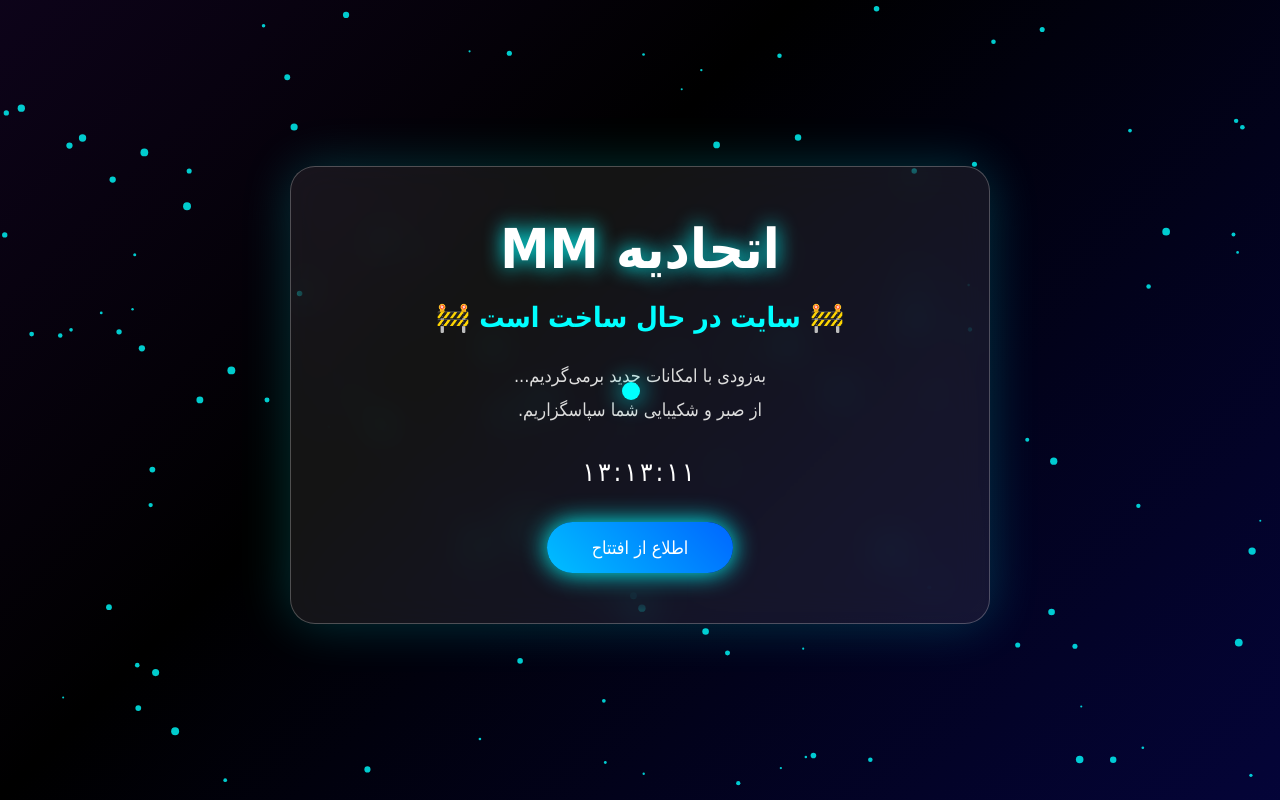
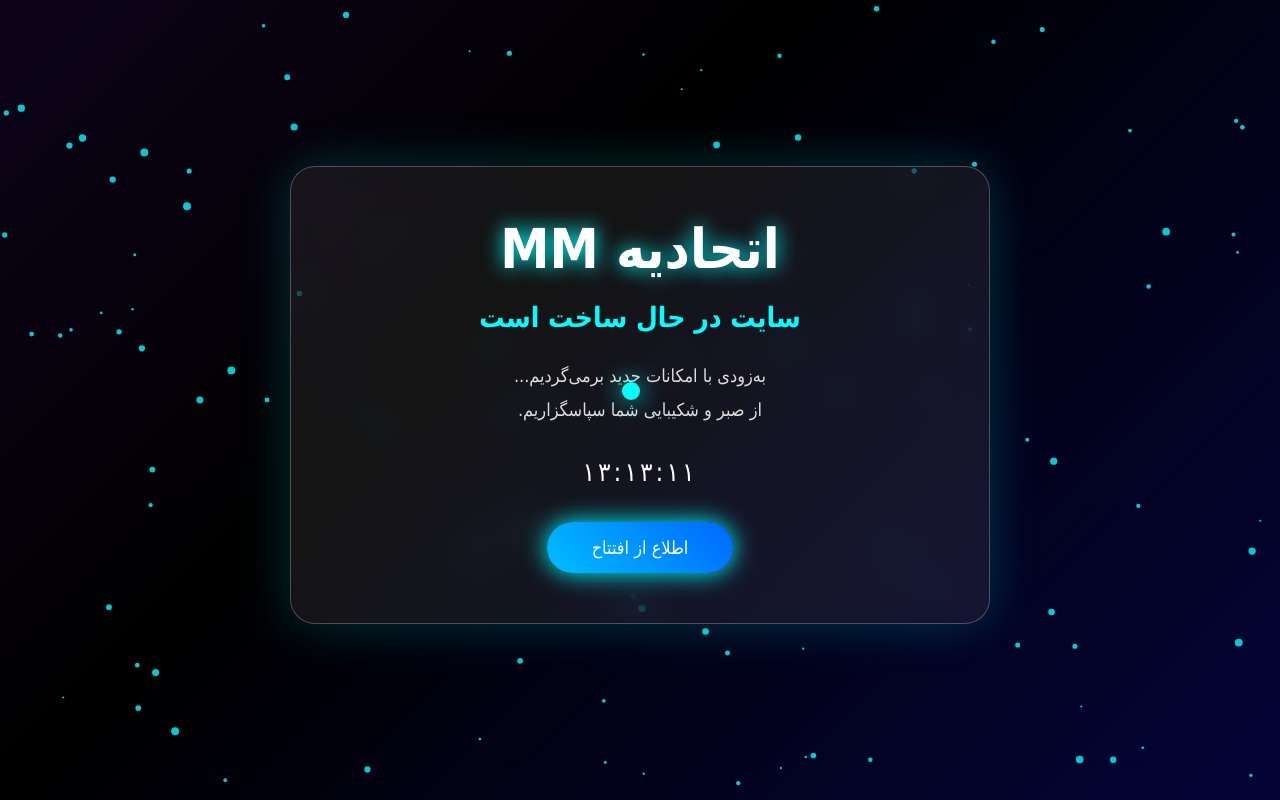
Before and after one commit to Parsa0369/hello-mm-site, a plain HTML site: page index.html in a window 1280 px wide. Drawn offline with Linux system fonts and the light colour scheme.

Commit message:
Update index.html
Update index.html

```diff
--- a/index.html
+++ b/index.html
@@ -125,7 +125,7 @@ z-index:999;
 
 <h1>اتحادیه MM</h1>
 
-<h2>🚧 سایت در حال ساخت است 🚧</h2>
+<h2> سایت در حال ساخت است </h2>
 
 <p>
 به‌زودی با امکانات جدید برمی‌گردیم...
```
